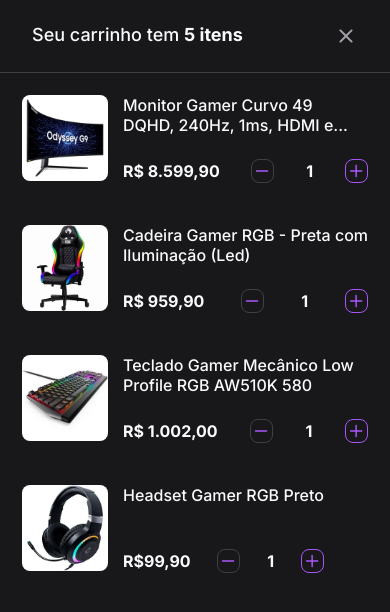
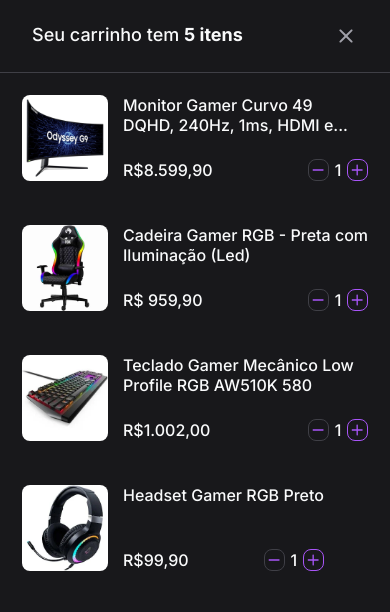
Before and after one commit to GustavoGads/BoraCodar-21, a plain HTML site: page index.html in a window 390 px wide. Shown: the top 612 px of the page. Drawn offline with Linux system fonts and the light colour scheme.

Commit message:
center minus-plus

```diff
--- a/index.html
+++ b/index.html
@@ -29,11 +29,16 @@
 
                     <aside>
                         <p>Monitor Gamer Curvo 49 DQHD, 240Hz, 1ms, HDMI e...</p>
-                        <p>R$ 8.599,90
+                        <div class="conteudo-money">
+                            <div>
+                                <p>R$8.599,90</p>
+                            </div>
+                            <div>
                                 <img id="img-menos" src="./assets/Minus.svg" alt="">
                                 1
                                  <img id="img-mais" src="./assets/Plus.svg" alt="">
-                        </p>
+                            </div>
+                        </div>
                     </aside>
             </div>
 
@@ -42,11 +47,16 @@
 
                     <aside>
                         <p>Cadeira Gamer  RGB - Preta com Iluminação (Led)</p>
-                        <p>R$ 959,90
+                        <div class="conteudo-money">
+                            <div>
+                                R$ 959,90
+                            </div>
+                            <div>
                                 <img id="img-menos" src="./assets/Minus.svg" alt="">
                                 1
                                 <img id="img-mais" src="./assets/Plus.svg" alt="">
-                        </p>
+                            </div>
+                        </div>
                     </aside>
             </div>
 
@@ -55,24 +65,34 @@
 
                     <aside>
                         <p>Teclado Gamer Mecânico Low Profile RGB AW510K 580</p>
-                        <p>R$ 1.002,00
+                        <div class="conteudo-money">
+                            <div>
+                                R$1.002,00
+                            </div>
+                            <div>
                                 <img id="img-menos" src="./assets/Minus.svg" alt="">
                                 1
                                  <img id="img-mais" src="./assets/Plus.svg" alt="">
-                        </p>
+                            </div>
+                        </div>
                     </aside>
             </div>
 
             <div> <!-- Produtos -->
-                <img class="product-img" src="./assets/product-image-headset.jpg" alt="Headset">
+                <img class="product-img" src="./assets/product-image-headset.jpg" alt="Teclado Gamer">
 
                     <aside>
                         <p>Headset Gamer RGB Preto</p>
-                        <p>R$99,90
+                        <div class="conteudo-money">
+                            <div>
+                                R$99,90
+                            </div>
+                            <div>
                                 <img id="img-menos" src="./assets/Minus.svg" alt="">
                                 1
                                  <img id="img-mais" src="./assets/Plus.svg" alt="">
-                        </p>
+                            </div>
+                        </div>
                     </aside>
             </div>
 
@@ -81,11 +101,16 @@
 
                     <aside>
                         <p>Patinho de Borracha Para Banho</p>
-                        <p>R$19,90
+                        <div class="conteudo-money">
+                            <div>
+                                R$19,90
+                            </div>
+                            <div>
                                 <img id="img-menos" src="./assets/Minus.svg" alt="">
                                 1
                                  <img id="img-mais" src="./assets/Plus.svg" alt="">
-                        </p>
+                            </div>
+                        </div>
                     </aside>
             </div>
         </nav>
--- a/styles.css
+++ b/styles.css
@@ -15,7 +15,7 @@ body {
     'corpo nav'
     'corpo footer'
     ;
-    grid-template-columns: auto 24.5vw;
+    grid-template-columns: auto 428px;
     grid-template-rows: 72px 68.3vh 224px;
 }
 
@@ -88,8 +88,23 @@ body {
     padding-left: 25px;
 }
 
-#nav aside p:last-child {
-    height: 40px;
+#nav aside .conteudo-money {
+    padding: 0;
+    display: flex;
+    justify-content: space-between;
+}
+
+#nav aside .conteudo-money div {
+    padding: 0;
+    width: 114.5px;
+
+    justify-content: space-between;
+    align-items: center;
+}
+
+
+#nav aside div img{
+    height: 16px;
 
     font-weight: bold;
 
@@ -212,9 +227,12 @@ body {
         padding-left: 15px;
     }
 
-    #nav aside p:last-child {
-        height: 20px;
+    #nav aside .conteudo-money div {
+    width: 80px;
+}
 
+ #nav aside .conteudo-money div:last-child {
+        width: 60px;
     }
 
     #img-menos {
```
Lines whose indentation alone changed are shown as unchanged.
